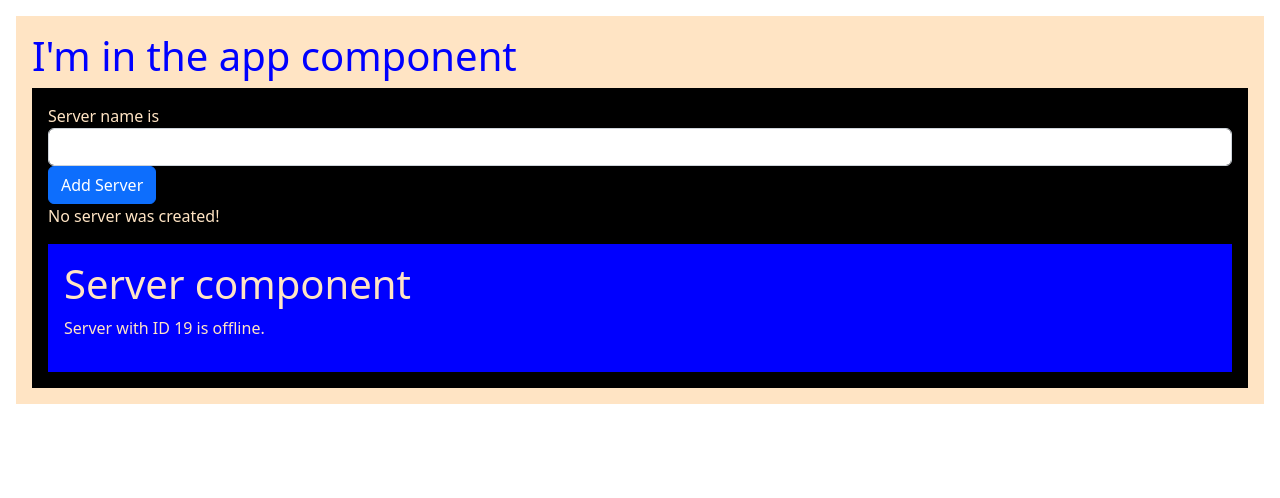
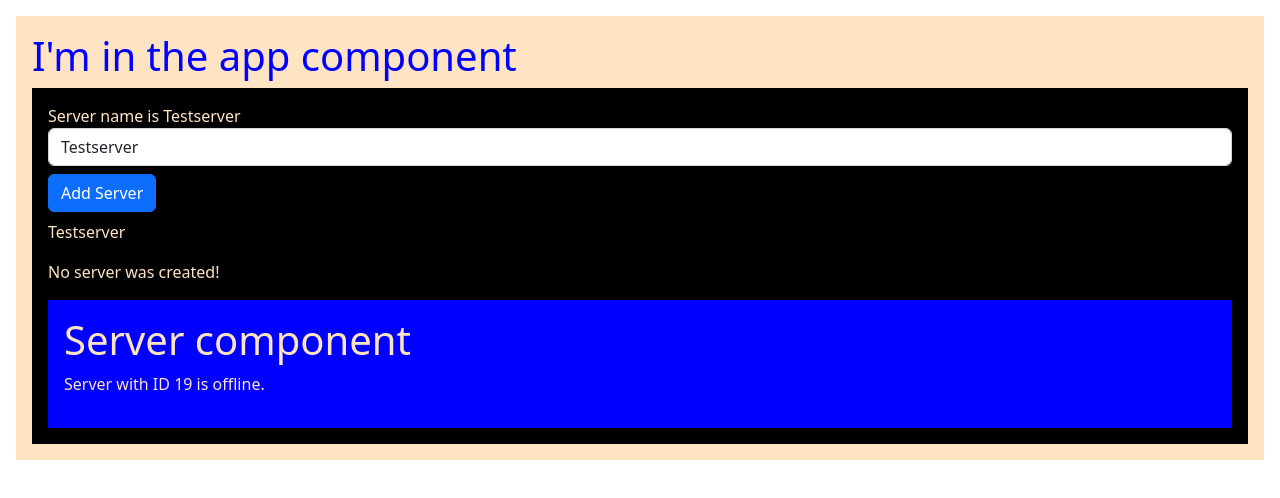
Before and after one commit to Kiiskii/my-dream-app, an Angular app: page / in a window 1280 px wide. Shown: the top 498 px of the page. Built offline with nearby package versions, Linux system fonts and the light colour scheme.

Commit message:
Add two-way binding

```diff
--- a/src/app/servers/servers.component.html
+++ b/src/app/servers/servers.component.html
@@ -1,17 +1,19 @@
 <section class="servers-component">
   <label>Server name is {{ serverName }}</label>
-  <input
+  <!-- <input
     type="text"
-    class="form-control"
+    class="form-control mb-2"
     (input)="onUpdateServerName($event)"
-  />
+  /> -->
+  <input type="text" class="form-control mb-2" [(ngModel)]="serverName" />
   <button
-    class="btn btn-primary"
+    class="btn btn-primary mb-2"
     [disabled]="!allowNewServer"
     (click)="onCreateServer()"
   >
     Add Server
   </button>
+  <p>{{ serverName }}</p>
   <p>{{ serverCreationStatus }}</p>
   <app-server></app-server>
 </section>
--- a/src/app/servers/servers.component.ts
+++ b/src/app/servers/servers.component.ts
@@ -8,7 +8,7 @@ import { Component, OnInit } from '@angular/core';
 export class ServersComponent implements OnInit {
   allowNewServer: boolean = false;
   serverCreationStatus = 'No server was created!';
-  serverName = '';
+  serverName = 'Testserver';
 
   constructor() {
     setTimeout(() => {
@@ -19,7 +19,8 @@ export class ServersComponent implements OnInit {
   ngOnInit(): void {}
 
   onCreateServer() {
-    this.serverCreationStatus = 'Server was created!';
+    this.serverCreationStatus =
+      'Server was created! Server name is ' + this.serverName;
   }
 
   onUpdateServerName(event: Event) {
```
